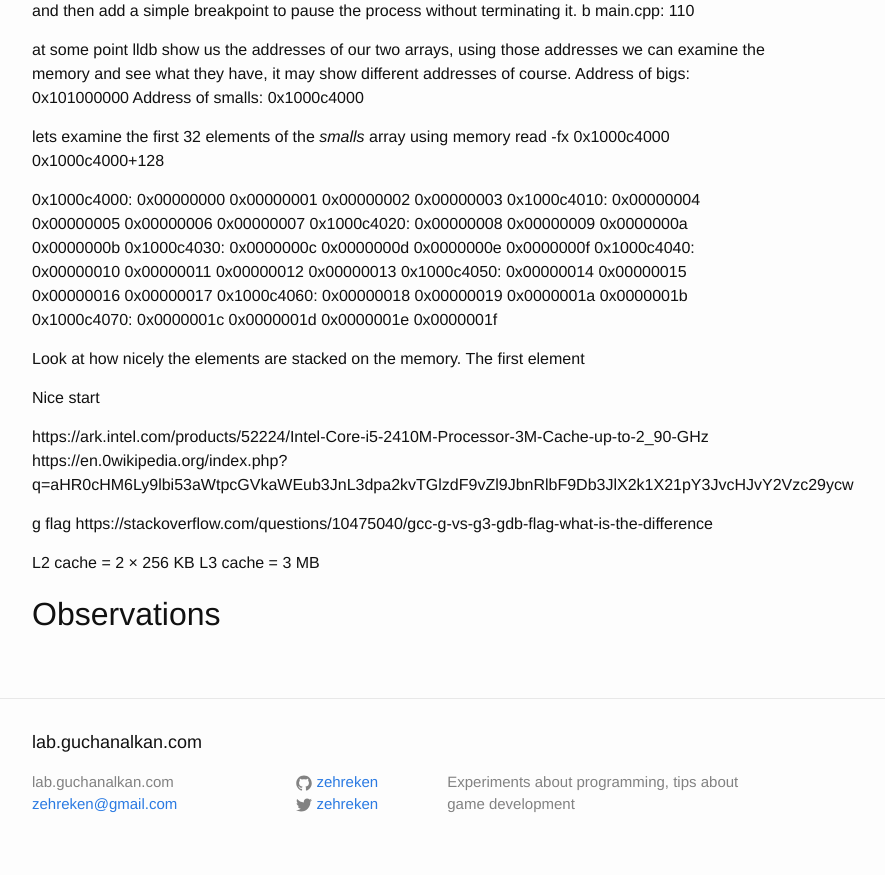
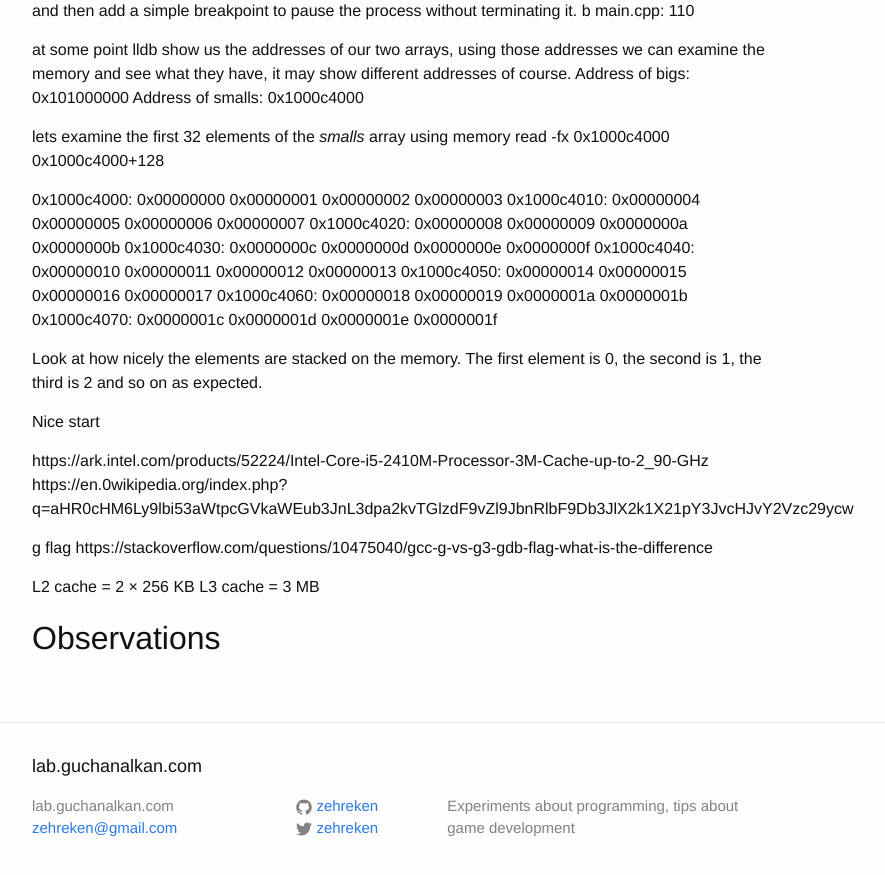
Before and after one commit to zehreken/zehreken.github.io, a Jekyll site: the page built from _posts/2017-06-08-cache-miss-and-data-locality.markdown, in a window 1280 px wide and 900 px high, scrolled down 1874 px. Shown: the top 875 px of the window, without its empty margins (238-1123 px from the left). Built offline with Jekyll 4.4.1, drawn with Linux system fonts in a browser that asks for light colours.

Commit message:
Update post

```diff
--- a/_posts/2017-06-08-cache-miss-and-data-locality.markdown
+++ b/_posts/2017-06-08-cache-miss-and-data-locality.markdown
@@ -87,7 +87,7 @@ memory read -fx 0x1000c4000 0x1000c4000+128
 0x1000c4060: 0x00000018 0x00000019 0x0000001a 0x0000001b
 0x1000c4070: 0x0000001c 0x0000001d 0x0000001e 0x0000001f
 
-Look at how nicely the elements are stacked on the memory. The first element
+Look at how nicely the elements are stacked on the memory. The first element is 0, the second is 1, the third is 2 and so on as expected.
 
 
 Nice start
```
